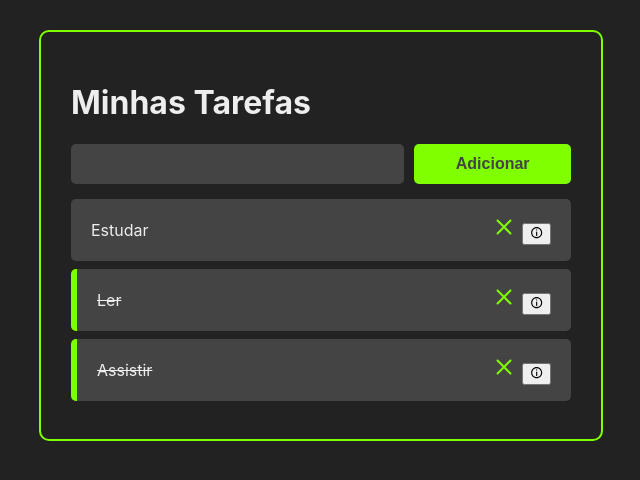
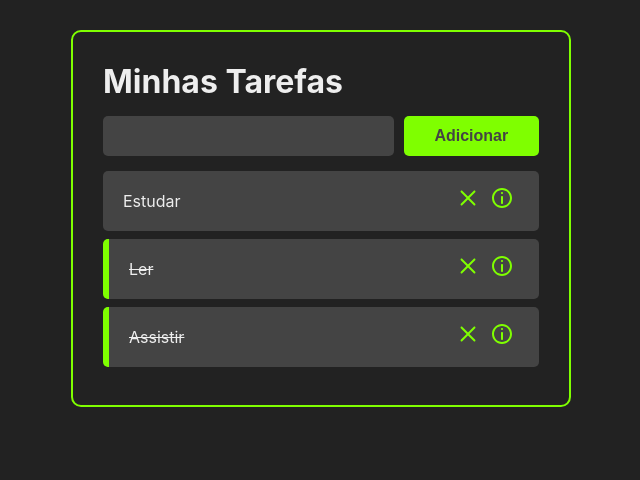
Before and after one commit to VictoriaCardos/LearningReact, a React (Create React App) app: page / in a window 1280 px wide. Shown: the top 480 px of the page, without its empty margins (319-959 px from the left). Built offline with nearby package versions, Linux system fonts and the light colour scheme.

Commit message:
style: CSS adjustment

```diff
--- a/package.json
+++ b/package.json
@@ -6,8 +6,10 @@
     "@testing-library/jest-dom": "^5.16.1",
     "@testing-library/react": "^12.1.2",
     "@testing-library/user-event": "^13.5.0",
+    "axios": "^0.24.0",
     "react": "^17.0.2",
     "react-dom": "^17.0.2",
+    "react-router-dom": "^5.3.0",
     "react-scripts": "5.0.0",
     "web-vitals": "^2.1.2"
   },
--- a/src/components/Button.css
+++ b/src/components/Button.css
@@ -9,4 +9,10 @@
   font-weight: bold;
   cursor: pointer;
   border: none;
+  transition: all 0.5s ease;
 }
+
+.button:hover {
+  background-color: #444;
+  color: chartreuse;
+}
--- a/src/components/Task.css
+++ b/src/components/Task.css
@@ -13,10 +13,12 @@
   cursor: pointer;
 }
 
-.remove-task-button {
+.remove-task-button,
+.see-task-details-button {
   background-color: #444;
   border: none;
   font-size: 24px;
   color: chartreuse;
   cursor: pointer;
+  margin: 0 5px;
 }
--- a/src/index.css
+++ b/src/index.css
@@ -1,3 +1,9 @@
+* {
+  margin: 0;
+  padding: 0;
+  box-sizing: border-box;
+}
+
 body {
   margin: 0;
   font-family: -apple-system, BlinkMacSystemFont, 'Segoe UI', 'Roboto', 'Oxygen',
```
Also changed, not shown: 1 other file (tests, documents, lock files or other folders).
